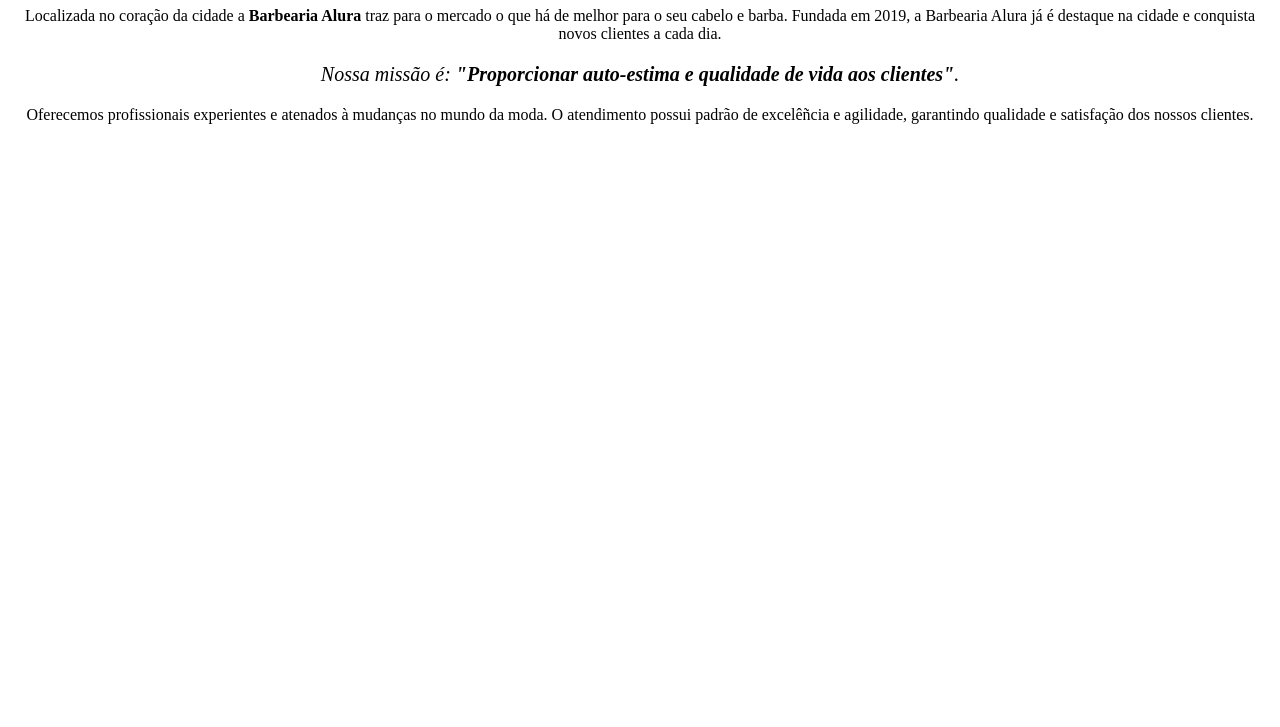
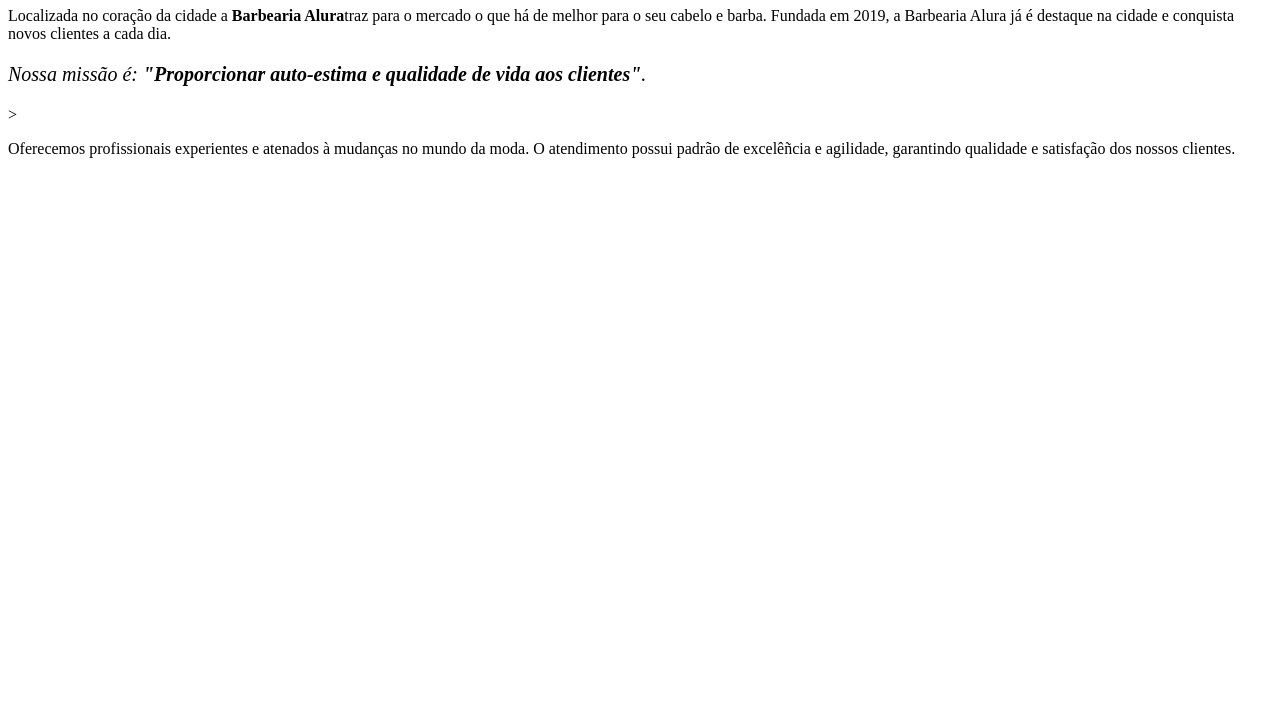
Before and after one commit to eukemylesilva/alurasite, a plain HTML site: page index.html in a window 1280 px wide. Shown: the part 73-800 px from the top of the page. Drawn offline with Linux system fonts and the light colour scheme.

Commit message:
Add files via upload

```diff
--- a/index.html
+++ b/index.html
@@ -3,15 +3,20 @@
       <head>
           <meta charset="UTF-8">
           <title>Barbearia Alura</title>
+          <link rel="stylesheet" href="style.css">
+
+          <style>
+
+          </style>
       </head>
 
       <body>
           <h1 style="text-align: center">Sobre a Barbearia Alura</h1>
 
-          <p style="text-align: center">Localizada no coração da cidade a <strong>Barbearia Alura</strong>   traz para o mercado o que há de melhor para o seu cabelo e barba. Fundada   em 2019, a Barbearia Alura já é destaque na cidade e conquista novos        clientes a cada dia.</p>
+          <p>Localizada no coração da cidade a <strong>Barbearia Alura</strong>traz para o mercado o que há de melhor para o seu cabelo e barba. Fundada em 2019, a Barbearia Alura já é destaque na cidade e conquista novos clientes a cada dia.</p>
 
-          <p style="font-size: 20px; text-align: center"><em>Nossa missão é: <strong>"Proporcionar auto-estima e qualidade de vida aos clientes"</strong>.</em></p>
+          <p style="font-size: 20px"><em>Nossa missão é: <strong>"Proporcionar auto-estima e qualidade de vida aos clientes"</strong>.</em></p>>
 
-          <p style="text-align: center">Oferecemos profissionais experientes e atenados à mudanças no mundo    da moda. O atendimento  possui padrão de excelêñcia e agilidade, garantindo qualidade e satisfação dos nossos clientes.</p>
+          <p>Oferecemos profissionais experientes e atenados à mudanças no mundo da moda. O atendimento possui padrão de excelêñcia e agilidade, garantindo qualidade e satisfação dos nossos clientes.</p>
      </body>
 </html>
```
